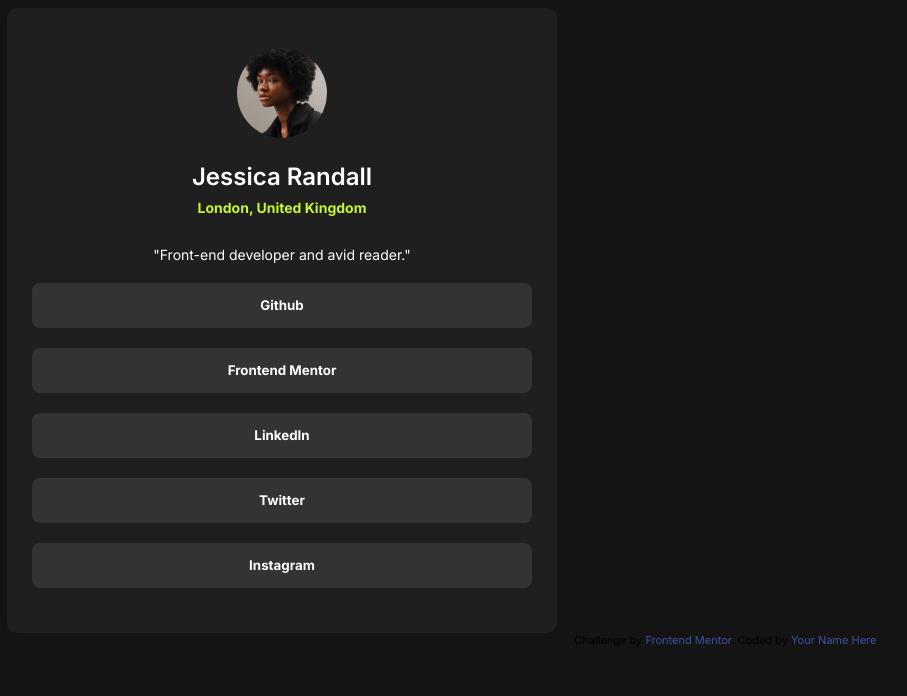
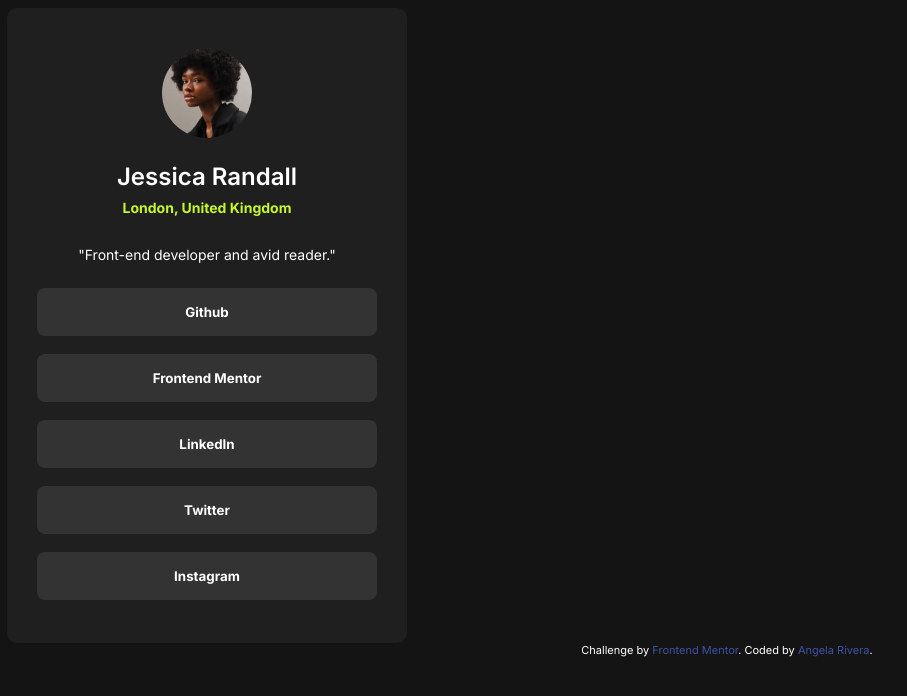
Before and after one commit to ang-riv/social-links, a plain HTML site: page index.html in a window 1280 px wide. Shown: the top 696 px of the page, without its empty margins (1-908 px from the left). Drawn offline with Linux system fonts and the light colour scheme.

Commit message:
Changed width of main card and buttons

```diff
--- a/index.html
+++ b/index.html
@@ -35,7 +35,7 @@
 
   <div class="attribution">
     Challenge by <a href="https://www.frontendmentor.io?ref=challenge" target="_blank">Frontend Mentor</a>.
-    Coded by <a href="#">Your Name Here</a>.
+    Coded by <a href="#">Angela Rivera</a>.
   </div>
 </body>
 
--- a/styles.css
+++ b/styles.css
@@ -1,4 +1,4 @@
-:root{
+:root {
     --accent-color: hsl(75, 94%, 57%);
     --background-color: hsl(0, 0%, 8%);
     --profile-card-color: hsl(0, 0%, 12%);
@@ -11,74 +11,77 @@
     font-family: 'Inter', sans-serif;
 }
 
-body{
+body {
     width: 1440px;
     background-color: var(--background-color);
 }
 
 main {
-   /* outline: 3px dotted orange;*/
+    /* outline: 3px dotted orange;*/
     /*margin: 0 auto;*/
-    width: 550px;
+    width: 400px;
     background-color: var(--profile-card-color);
     border-radius: 10px;
     padding: 40px 0 25px 0;
 }
 
-/***User Div Styles***/
-#user-section{
+/***User Section Styles***/
+
+#user-section {
     text-align: center;
-   /* outline: 3px dotted purple;*/
+    /* outline: 3px dotted purple;*/
 }
 
-img{
+img {
     border-radius: 50%;
     width: 90px;
 }
 
-h1{
+h1 {
     font-weight: 600;
     color: var(--main-font-color);
     margin-bottom: 0;
 }
 
-p{
+p {
     font-size: 14px;
 }
 
-#description{
+#description {
     color: var(--main-font-color);
-    margin: 30px 0 20px 0;
+    margin: 30px 0 25px 0;
 }
 
-#location{
+#location {
     font-weight: 700;
     color: var(--accent-color);
     margin-top: 8px;
 }
 
-#buttons-section{
+/***Buttons Section Styles***/
+
+#buttons-section {
     align-items: center;
     justify-content: center;
 }
 
-a{
+a {
     text-decoration: none;
 }
 
-button{
+button {
     display: block;
     border: none;
     color: white;
     background-color: var(--button-color);
     font-weight: 700;
-    width: 500px;
-    height: 45px;
-    margin: 8px 0 20px 25px;
+    width: 340px;
+    height: 48px;
+    margin: 8px 0 18px 30px;
     border-radius: 8px;
 }
 
-button:hover{
+button:hover {
     color: var(--background-color);
     background-color: var(--accent-color);
     cursor: pointer;
@@ -86,5 +89,12 @@ button:hover{
 
 
 /***Attribution Styles***/
-.attribution { font-size: 11px; text-align: center; }
-.attribution a { color: hsl(228, 45%, 44%); }
+.attribution {
+    font-size: 11px;
+    text-align: center;
+    color: var(--main-font-color);
+}
+
+.attribution a {
+    color: hsl(228, 45%, 44%);
+}
```
